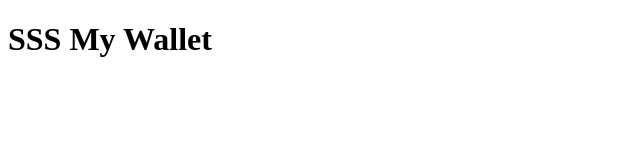
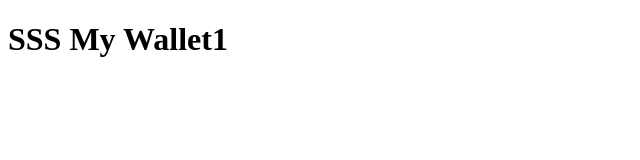
Before and after one commit to satoru-main/template, a plain HTML site: page index.html in a window 1280 px wide. Shown: the full height of the page, 0-640 px from the left. Drawn offline with Linux system fonts and the light colour scheme.

Commit message:
“コミットテスト2”

```diff
--- a/index.html
+++ b/index.html
@@ -4,6 +4,6 @@
   <title>SSS My Wallet</title>
 </head>
 <body>
-  <h1>SSS My Wallet</h1>
+  <h1>SSS My Wallet1</h1>
 </body>
 </html>
```
